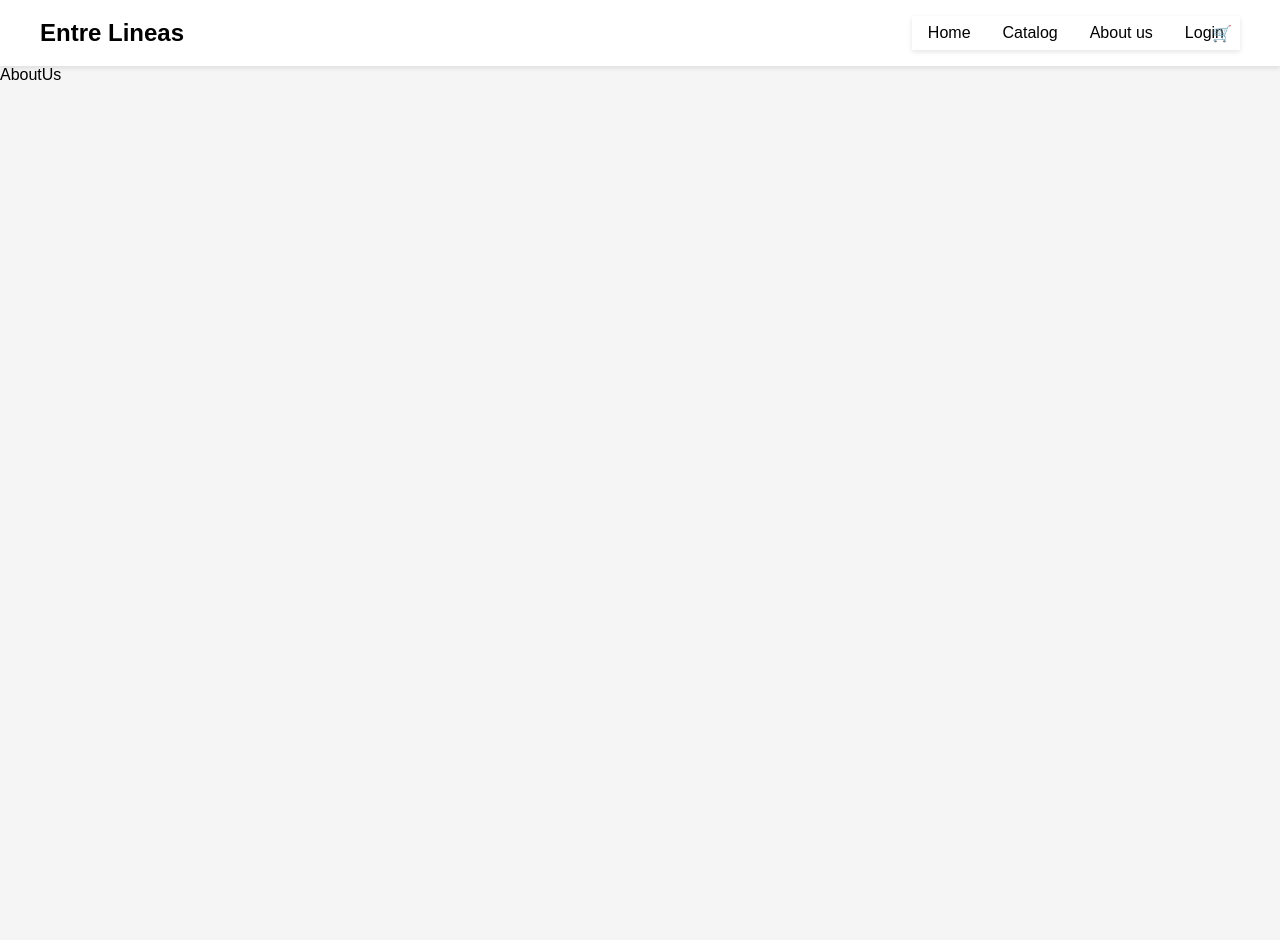
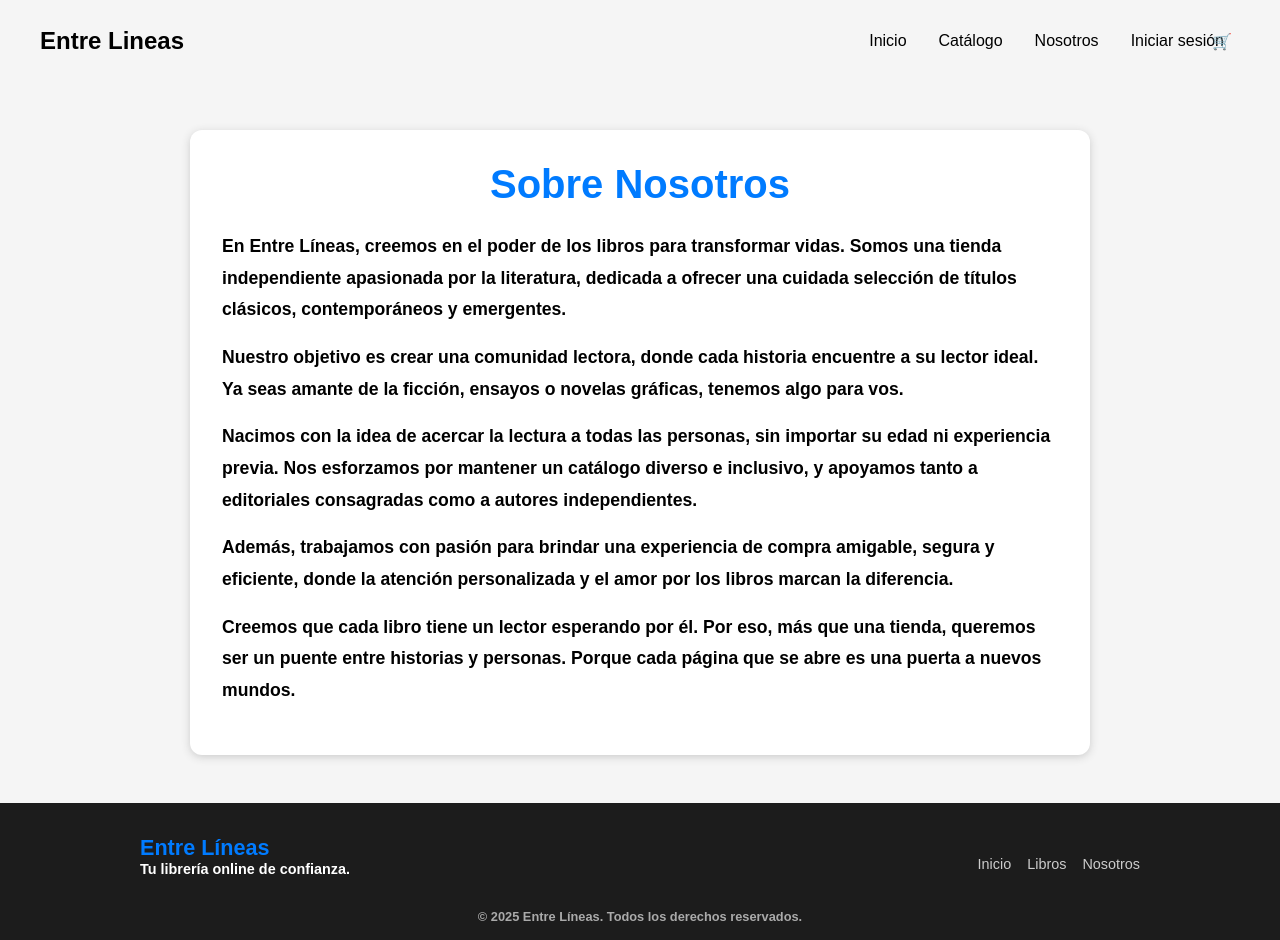
Before and after one commit to AlvaroRK/entreLineas, a React (Vite) app: page /about in a window 1280 px wide. Before the commit the page ends 800 px from the top, so only its background shows below. Built offline with nearby package versions, Linux system fonts and the light colour scheme.

Commit message:
1.7 hecho el footer y otros cambios

```diff
--- a/src/App.jsx
+++ b/src/App.jsx
@@ -6,6 +6,7 @@ import Cart from './pages/Cart'
 import NavBar from './components/navbar/NavBar'
 import AboutUs from './pages/AboutUs'
 import Login from './components/logins/Login'
+import Footer from './components/footer/Footer'
 const App = () => {
   return (
     <BrowserRouter>
@@ -17,6 +18,7 @@ const App = () => {
         <Route path="/about" element={<AboutUs />} />
         <Route path="/login" element={<Login />} />
       </Routes>
+      <Footer/>
     </BrowserRouter>
   )
 }
--- a/src/components/books/BookCard.jsx
+++ b/src/components/books/BookCard.jsx
@@ -13,7 +13,7 @@ const BookCard = ({ book }) => {
         <p>{book.author}</p>
         <p>${book.price}</p>
       </div>
-      <button onClick={() => addToCart(book)}>Add to cart</button>
+      <button onClick={() => addToCart(book)}>Añadir al carrito</button>
     </div>
   );
 };
--- /dev/null
+++ b/src/components/footer/Footer.jsx
@@ -0,0 +1,25 @@
+import React from 'react'
+import './footer.css';
+
+const Footer = () => {
+  return (
+    <footer className="footer">
+      <div className="footer-content">
+        <div className="footer-brand">
+          <h2>Entre Líneas</h2>
+          <p>Tu librería online de confianza.</p>
+        </div>
+        <div className="footer-links">
+          <a href="/">Inicio</a>
+          <a href="/catalog">Libros</a>
+          <a href="/about">Nosotros</a>
+        </div>
+      </div>
+      <div className="footer-bottom">
+        <p>&copy; {new Date().getFullYear()} Entre Líneas. Todos los derechos reservados.</p>
+      </div>
+    </footer>
+  )
+}
+
+export default Footer
--- /dev/null
+++ b/src/components/footer/footer.css
@@ -0,0 +1,57 @@
+.footer {
+    background-color: #1c1c1c;
+    color: #FFFFFF;
+    padding: 2rem 1rem;
+    font-size: 0.9rem;
+  }
+
+  .footer-content {
+    display: flex;
+    flex-direction: column;
+    align-items: center;
+    text-align: center;
+  }
+
+  .footer-brand h2 {
+    margin: 0;
+    color: #007BFF;
+  }
+
+  .footer-links {
+    margin-top: 1rem;
+    display: flex;
+    flex-wrap: wrap;
+    gap: 1rem;
+    justify-content: center;
+  }
+
+  .footer-links a {
+    text-decoration: none;
+    color: #CCCCCC;
+    transition: color 0.3s ease;
+  }
+
+  .footer-links a:hover {
+    color: #007BFF;
+  }
+
+  .footer-bottom {
+    margin-top: 2rem;
+    text-align: center;
+    font-size: 0.8rem;
+    color: #AAAAAA;
+  }
+
+  @media (min-width: 768px) {
+    .footer-content {
+      flex-direction: row;
+      justify-content: space-between;
+      text-align: left;
+      max-width: 1000px;
+      margin: 0 auto;
+    }
+
+    .footer-links {
+      justify-content: flex-end;
+    }
+  }
--- a/src/components/navbar/NavBar.jsx
+++ b/src/components/navbar/NavBar.jsx
@@ -34,21 +34,21 @@ const NavBar = () => {
         <Link className="logo" to="/">Entre Lineas</Link>
         <ul className={`menu ${isOpen || isDesktop ? "open" : ""}`}>
           <Link className="listItem" to="/">
-            Home
+            Inicio
           </Link>
           <Link className="listItem" to="/catalog">
-            Catalog
+            Catálogo
           </Link>
           <Link className="listItem" to="/about">
-            About us
+            Nosotros
           </Link>
           {user ? (
             <button className="listItem" onClick={logout}>
-              Logout
+              Cerrar sesión
             </button>
           ) : (
             <Link className="listItem" to="/login">
-              Login
+              Iniciar sesión
             </Link>
           )}
         </ul>
--- a/src/components/navbar/navbar.css
+++ b/src/components/navbar/navbar.css
@@ -1,7 +1,5 @@
 .navbar {
-  background-color: #ffffff; /* Fondo Blanco */
   padding: 1rem;
-  box-shadow: 0 2px 5px rgba(0, 0, 0, 0.1); /* Sombra suave */
 }
 
 .container {
@@ -76,7 +74,7 @@
   margin: 0;
   display: flex;
   flex-direction: column;
-  background-color: #ffffff; /* Fondo blanco */
+  background-color: #F5F5F5;
   position: absolute;
   top: 60px;
   left: 0;
@@ -84,7 +82,6 @@
   max-height: 0;
   overflow: hidden;
   transition: max-height 0.3s ease-in-out;
-  box-shadow: 0 2px 5px rgba(0, 0, 0, 0.1); /* Sombra suave */
 }
 
 .menu.open {
@@ -112,7 +109,7 @@
   transform: translateY(0);
 }
 
-@media (min-width: 768px) {
+@media (min-width: 1024px) {
   .menu-button {
     display: none;
   }
@@ -131,9 +128,13 @@
   }
 
   .listItem {
+    background-color: #F5F5F5;
     opacity: 1;
     transform: none;
     padding: 0.5rem 1rem;
+    transition: all ease-in-out .2s;
+    border-radius: 12px;
+    margin: 0 .5rem;
   }
 
   .listItem:hover {
--- a/src/pages/AboutUs.jsx
+++ b/src/pages/AboutUs.jsx
@@ -1,8 +1,28 @@
 import React from 'react'
+import './aboutUs.css'
 
 const AboutUs = () => {
   return (
-    <div>AboutUs</div>
+    <section className="about-section">
+      <div className="about-container">
+        <h2 className="about-title">Sobre Nosotros</h2>
+        <p className="about-text">
+          En <strong>Entre Líneas</strong>, creemos en el poder de los libros para transformar vidas. Somos una tienda independiente apasionada por la literatura, dedicada a ofrecer una cuidada selección de títulos clásicos, contemporáneos y emergentes.
+        </p>
+        <p className="about-text">
+          Nuestro objetivo es crear una comunidad lectora, donde cada historia encuentre a su lector ideal. Ya seas amante de la ficción, ensayos o novelas gráficas, tenemos algo para vos.
+        </p>
+        <p className="about-text">
+          Nacimos con la idea de acercar la lectura a todas las personas, sin importar su edad ni experiencia previa. Nos esforzamos por mantener un catálogo diverso e inclusivo, y apoyamos tanto a editoriales consagradas como a autores independientes.
+        </p>
+        <p className="about-text">
+          Además, trabajamos con pasión para brindar una experiencia de compra amigable, segura y eficiente, donde la atención personalizada y el amor por los libros marcan la diferencia.
+        </p>
+        <p className="about-text">
+          Creemos que cada libro tiene un lector esperando por él. Por eso, más que una tienda, queremos ser un puente entre historias y personas. Porque cada página que se abre es una puerta a nuevos mundos.
+        </p>
+      </div>
+    </section>
   )
 }
 
--- a/src/pages/Home.jsx
+++ b/src/pages/Home.jsx
@@ -7,7 +7,7 @@ import BooksCarrousel from "../components/carrousel/BooksCarrousel";
 import { Link } from "react-router-dom";
 
 const Home = () => {
-  const librosDestacados = data.slice(2, 14);
+  const librosDestacados = data.slice(2, 10);
   return (
     <main className="homeContainer">
       <section className="homeBanner">
--- /dev/null
+++ b/src/pages/aboutUs.css
@@ -0,0 +1,39 @@
+.about-section {
+    background-color: #F5F5F5;
+    padding: 3rem 1.5rem;
+    color: #000000;
+  }
+
+  .about-container {
+    max-width: 900px;
+    margin: 0 auto;
+    text-align: left;
+    box-shadow: 0 2px 8px #CCCCCC;
+    border-radius: 12px;
+    background-color: #FFFFFF;
+    padding: 2rem;
+  }
+
+  .about-title {
+    font-size: 2rem;
+    margin-bottom: 1.5rem;
+    color: #007BFF;
+    text-align: center;
+  }
+
+  .about-text {
+    font-size: 1rem;
+    line-height: 1.8;
+    margin-bottom: 1rem;
+  }
+
+  /* Responsive */
+  @media (min-width: 768px) {
+    .about-title {
+      font-size: 2.5rem;
+    }
+
+    .about-text {
+      font-size: 1.1rem;
+    }
+  }
```
